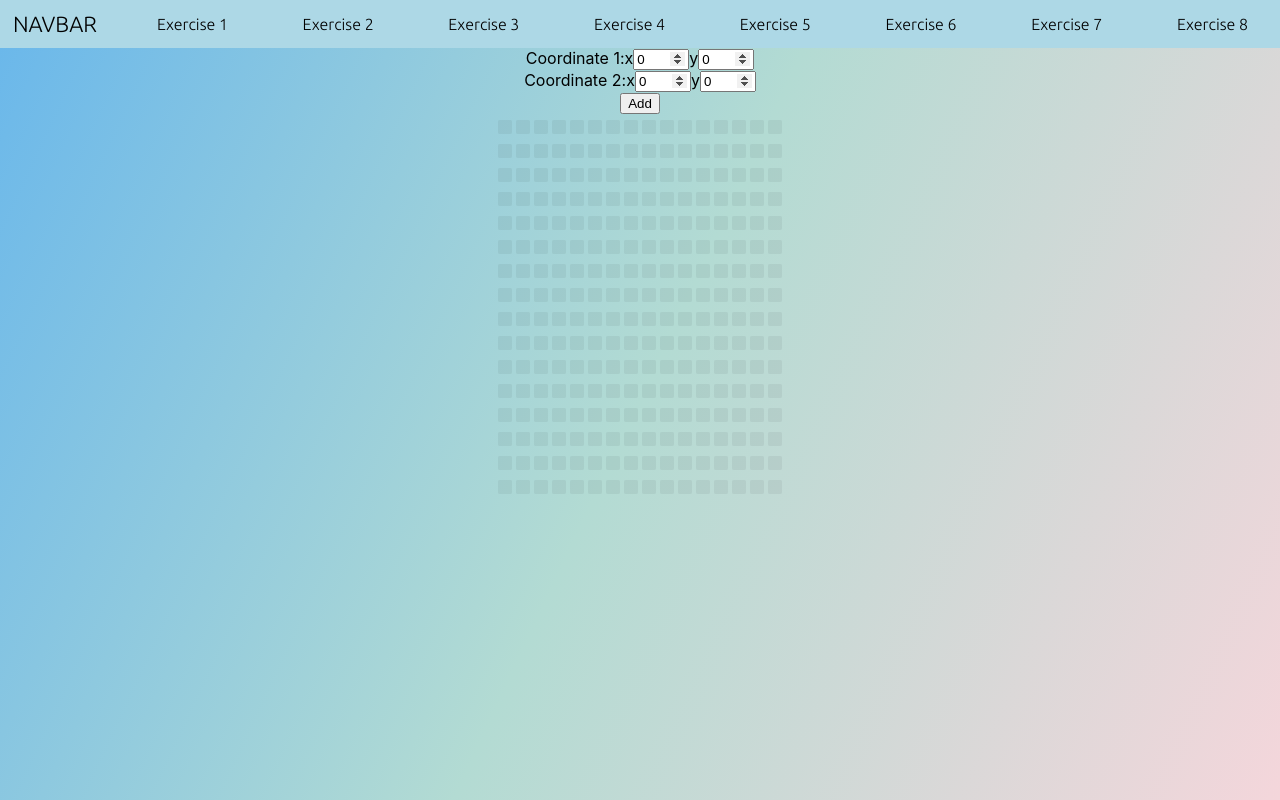
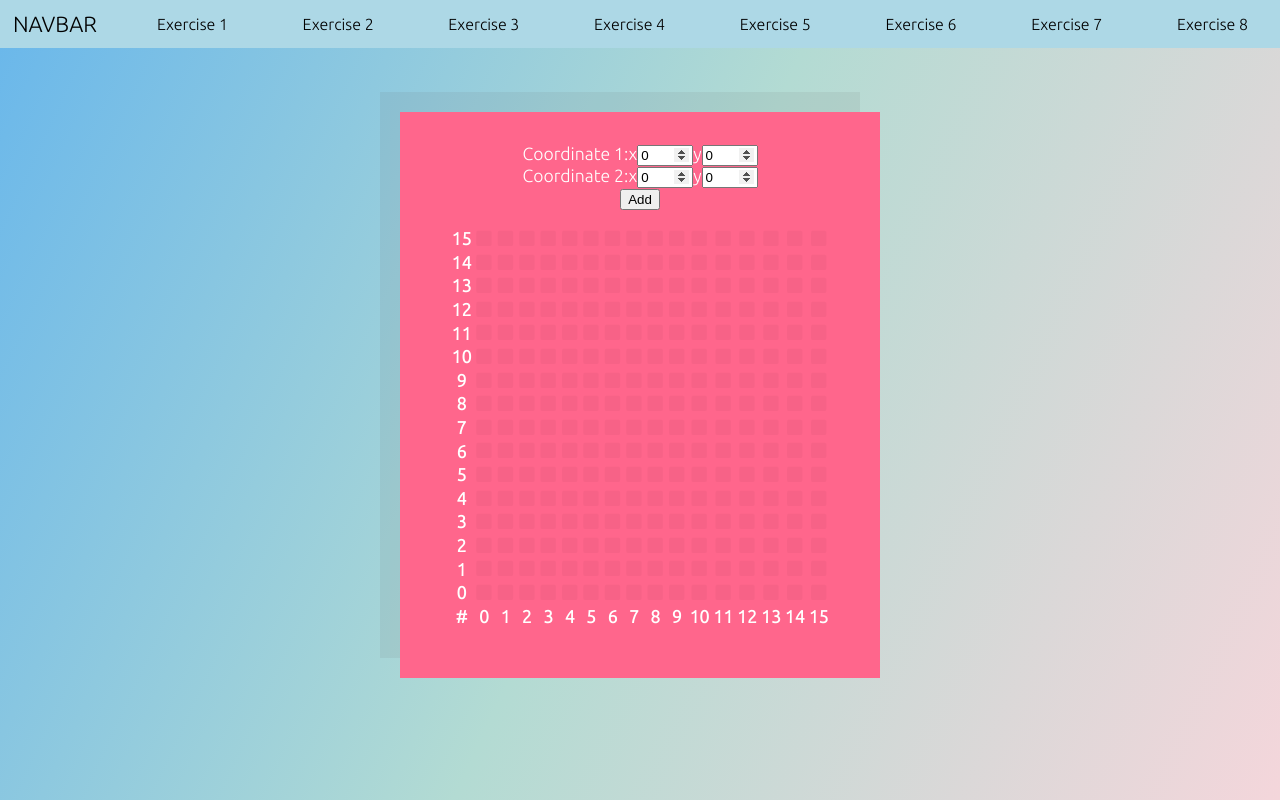
Before and after one commit to DougFelix/ReactKaffa, a React (Create React App) app in the folder kaffamobile/: page / in a window 1280 px wide. Built offline with nearby package versions, Linux system fonts and the light colour scheme.

Commit message:
Table of rectangles done, started to add Styles

```diff
--- a/kaffamobile/src/Components/TwoRectanglesIntersect/NewRectForm.js
+++ b/kaffamobile/src/Components/TwoRectanglesIntersect/NewRectForm.js
@@ -1,7 +1,7 @@
 import React, { Component } from 'react';
 
 //CSS
-import './NewRectForm.css';
+import './Styles/NewRectForm.css';
 
 class NewRectForm extends Component {
     constructor(props) {
--- /dev/null
+++ b/kaffamobile/src/Components/TwoRectanglesIntersect/Styles/Table.css
@@ -0,0 +1,7 @@
+.Table {
+    margin: 1rem;
+}
+
+.Table i {
+    padding: 1px;
+}
--- /dev/null
+++ b/kaffamobile/src/Components/TwoRectanglesIntersect/Styles/TwoRectangles.css
@@ -0,0 +1,11 @@
+.TwoRectangles {
+    margin: 4rem auto;
+    padding: 2rem 2rem 2rem;
+    max-width: 600px;
+    background: #ff668c;
+    color: #fff;
+    box-shadow: -20px -20px 0px 0px rgba(100, 100, 100, 0.1);
+    overflow: hidden;
+    font-size: 1.1rem;
+    font-family: 'Ubuntu', sans-serif;
+}
--- a/kaffamobile/src/Components/TwoRectanglesIntersect/Table.js
+++ b/kaffamobile/src/Components/TwoRectanglesIntersect/Table.js
@@ -1,8 +1,10 @@
 import React, { Component } from 'react';
 
-class Table extends Component {
+// CSS
+import './Styles/Table.css';
 
 
+class Table extends Component {
 
     listMaker() {
         let listRect = [];
@@ -19,26 +21,36 @@ class Table extends Component {
     gridMaker() {
         let map = []
         let {table} = this.props;
-
-        for(let i = 0; i < table.length; i++) {
+        for(let i = table.length-1; i >= 0; i--) {
             let row = [];
+            row.push(<th key={`${i}y`}>{i}</th>);
             for (let j = 0; j < table[0].length; j++) {
                 let coord = `${i}-${j}`;
                 let alpha = (
                     table[i][j] === 0
-                    ? ( 0.05 )
-                    : ( table[i][j]*0.3 > 1
-                        ? 1
-                        : table[i][j]*0.3
-                    )
+                    ? ( 0.03 )
+                    : ( table[i][j]*0.3 )
                 );
+                // CSS DEFINING RECTANGLE STYLE
                 let style = {
                     color: `rgba(0, 0, 0,${alpha})`
                 };
                 row.push(<td key={coord}><i style={style} className="fas fa-square"></i></td>)
             }
-            map.push(<tr key={i}>{row}</tr>);
+            map.push(<tr key={`${i}row`}>{row}</tr>);
         }
+
+        let footer =[];
+        footer.push(<th key={`#`}>#</th>);
+        for (let j = 0; j < table[0].length; j++) {
+            footer.push(<th key={`${j}x`}>{j}</th>);
+        }
+        map.push(
+            <tr key='footer'>
+                {footer}
+            </tr>
+        )
+
         return map;
     }
 
--- a/kaffamobile/src/Components/TwoRectanglesIntersect/TwoRectangles.js
+++ b/kaffamobile/src/Components/TwoRectanglesIntersect/TwoRectangles.js
@@ -5,8 +5,14 @@ import NewRectForm from './NewRectForm';
 import CompareRectForm from './CompareRectForm';
 import Table from './Table';
 
+// CSS
+import './Styles/TwoRectangles.css';
 
 class TwoRectangles extends Component {
+    static defaultProps = {
+        maxSize: 16
+    }
+
     constructor(props) {
         super(props);
         this.state = {
@@ -44,7 +50,7 @@ class TwoRectangles extends Component {
         };
 
         // DRAW NEW RECTANGLE
-        let table = this.drawRect(rectPoints);
+        let table = this.drawRect(rect);
 
         // Updating State
         this.setState({
@@ -56,9 +62,9 @@ class TwoRectangles extends Component {
     //MAP FUNCTIONS
     mount(){
         var matrix = [];
-        for (var i = 0; i < 16; i++) {
-            matrix[i] = new Array(16);
-            for (var j = 0; j < 16; j++) {
+        for (var i = 0; i < this.props.maxSize; i++) {
+            matrix[i] = new Array(this.props.maxSize);
+            for (var j = 0; j < this.props.maxSize; j++) {
                 matrix[i][j] = 0;
             }
         }
@@ -67,26 +73,34 @@ class TwoRectangles extends Component {
 
     drawRect(rectPoints){
         let table = [...this.state.table];
-        let x = [rectPoints.x1, rectPoints.x2].sort(function(a, b) {
-            return a - b;
-        });;
-        let y = [rectPoints.y1, rectPoints.y2].sort(function(a, b) {
-            return a - b;
-        });;
 
-        for(let i = parseInt(x[0]); i <= parseInt(x[1]); i++) {
-            table[i][rectPoints.y1] += 1;
-            table[i][rectPoints.y2] += 1;
-        }
-        for(let j = parseInt(y[0]); j <= parseInt(y[1]); j++) {
-            table[rectPoints.x1][j] += 1;
-            table[rectPoints.x2][j] += 1;
+        // CODE TO DRAW ENTIRE RECTANGLE AREA
+        let newRectangle = rectPoints.map(point => point.split(',').map( x => parseInt(x)));
+        for (var point of newRectangle) {
+            table[point[0]][point[1]] += 1;
         }
 
-        table[rectPoints.x1][rectPoints.y1] -= 1;
-        table[rectPoints.x1][rectPoints.y2] -= 1;
-        table[rectPoints.x2][rectPoints.y1] -= 1;
-        table[rectPoints.x2][rectPoints.y2] -= 1;
+        // CODE TO ONLY DRAW PERIMETER
+        // let x = [rectPoints.x1, rectPoints.x2].sort(function(a, b) {
+        //     return a - b;
+        // });;
+        // let y = [rectPoints.y1, rectPoints.y2].sort(function(a, b) {
+        //     return a - b;
+        // });;
+
+        // for(let i = parseInt(x[0]); i <= parseInt(x[1]); i++) {
+        //     table[i][rectPoints.y1] += 1;
+        //     table[i][rectPoints.y2] += 1;
+        // }
+        // for(let j = parseInt(y[0]); j <= parseInt(y[1]); j++) {
+        //     table[rectPoints.x1][j] += 1;
+        //     table[rectPoints.x2][j] += 1;
+        // }
+
+        // table[rectPoints.x1][rectPoints.y1] -= 1;
+        // table[rectPoints.x1][rectPoints.y2] -= 1;
+        // table[rectPoints.x2][rectPoints.y1] -= 1;
+        // table[rectPoints.x2][rectPoints.y2] -= 1;
 
         return table;
     }
@@ -95,9 +109,15 @@ class TwoRectangles extends Component {
     render() {
         let {Rectangles, table} = this.state;
         return (
-            <div>
+            <div className='TwoRectangles'>
+
+                {/* FORM TO ADD NEW RECTANGLE */}
                 <NewRectForm Rectangles={Rectangles} addRectangle={this.addRectangle} />
+
+                {/* FORM TO ADD NEW RECTANGLE */}
                 <Table Rectangles={Rectangles} table={table}/>
+
+                {/* FORM TO ANALYZE TO RECTANGLE */}
                 {Object.keys(Rectangles).length >= 2 &&
                     <CompareRectForm Rectangles={Rectangles} />
                 }
```
Also changed, not shown: kaffamobile/src/Components/TwoRectanglesIntersect/Styles/CompareRectForm.css (added), kaffamobile/src/Components/TwoRectanglesIntersect/Styles/NewRectForm.css (renamed from kaffamobile/src/Components/TwoRectanglesIntersect/NewRectForm.css).
